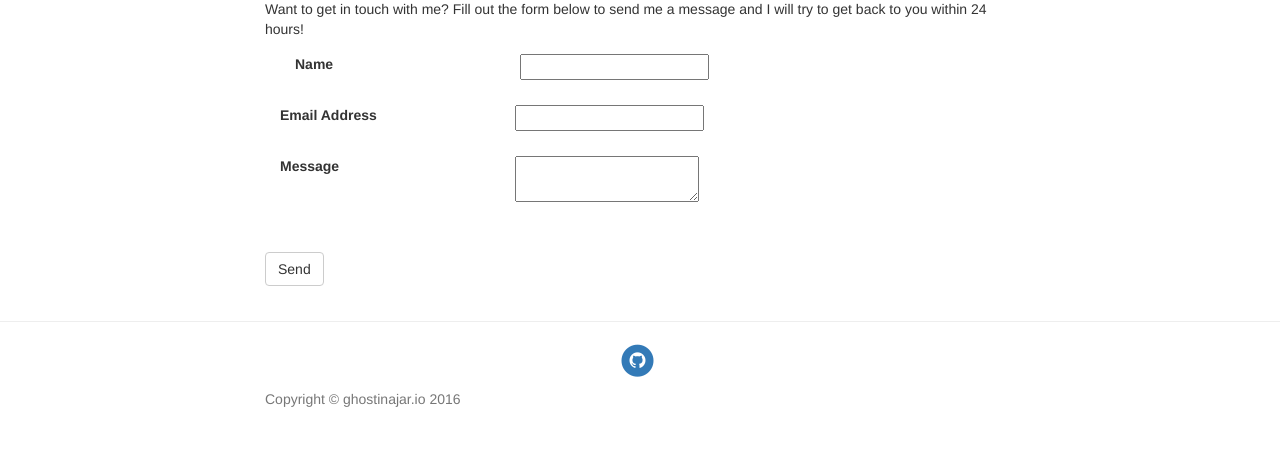
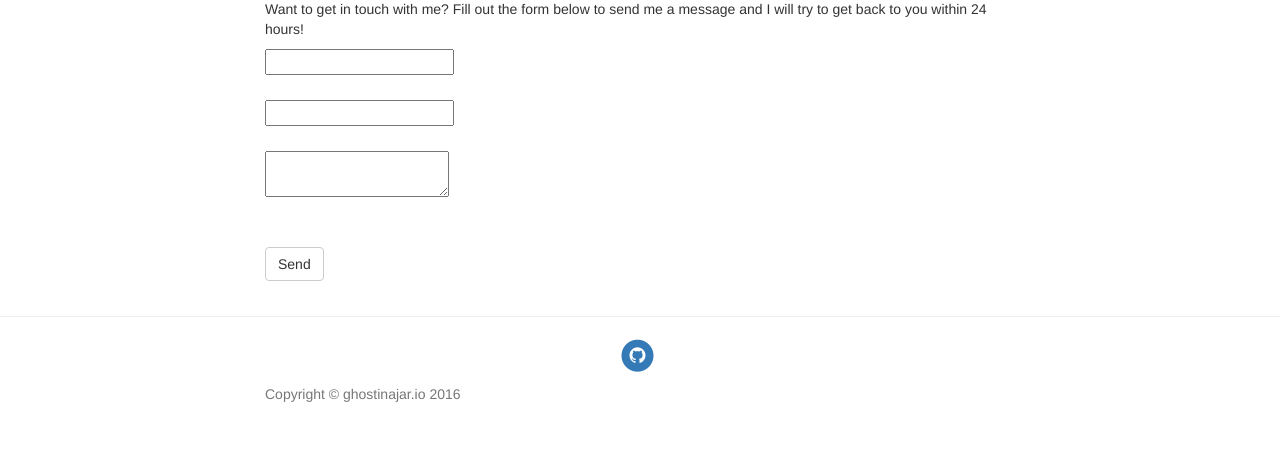
Before and after one commit to Ghost-in-a-Jar/ghostinajar.io, a Django app: template templates/contact.html in a window 1280 px wide. Shown: the part 122-589 px from the top of the page. Run offline with Django 3.2, Linux system fonts and the light colour scheme; the template is opened without the code that fills it, so the values that code supplies are empty, except form fields; tables that the repository leaves empty hold one stand-in row (values such as "Sample post"); form fields are guessed from the names that the template uses; some libraries are stand-ins or nearby versions.

```diff
--- a/templates/contact.html
+++ b/templates/contact.html
@@ -24,9 +24,8 @@
                 <!-- WARNING: Some web hosts do not allow emails to be sent through forms to common mail hosts like Gmail or Yahoo. It's recommended that you use a private domain email address! -->
                 <!-- NOTE: To use the contact form, your site must be on a live web host with PHP! The form will not work locally! -->
                 <form name="sentMessage" id="contactForm" novalidate>
-                    <div class="form-group">
+                    <div class="row control-group">
                         <div class="form-group col-xs-12 floating-label-form-group controls">
-                            <label class="col-md-4 control-label" for="contact_name">Name</label>
                             {% csrf_token %}
                             {{ form.contact_name }}
                             <p class="help-block text-danger"></p>
@@ -34,7 +33,6 @@
                     </div>
                     <div class="row control-group">
                         <div class="form-group col-xs-12 floating-label-form-group controls">
-                            <label class="col-md-4 control-label" for="contact_email">Email Address</label>
                             {% csrf_token %}
                             {{ form.contact_email }}
                             <p class="help-block text-danger"></p>
@@ -42,7 +40,6 @@
                     </div>
                     <div class="row control-group">
                         <div class="form-group col-xs-12 floating-label-form-group controls">
-                            <label class="col-md-4 control-label" for="content">Message</label>
                             {% csrf_token %}
                             {{ form.content }}
                             <p class="help-block text-danger"></p>
```
